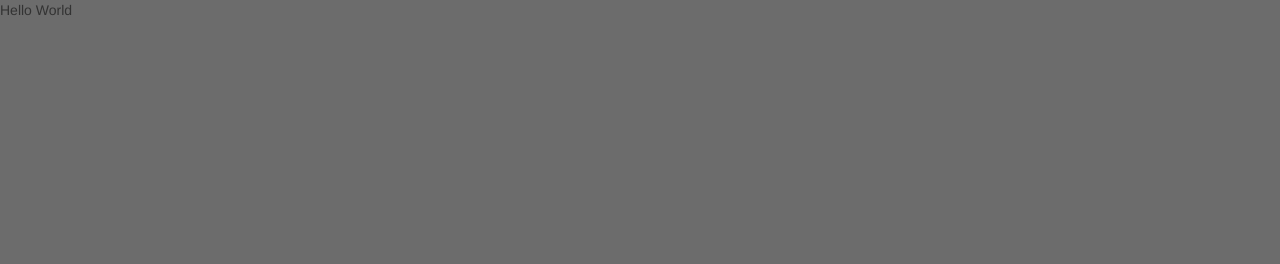
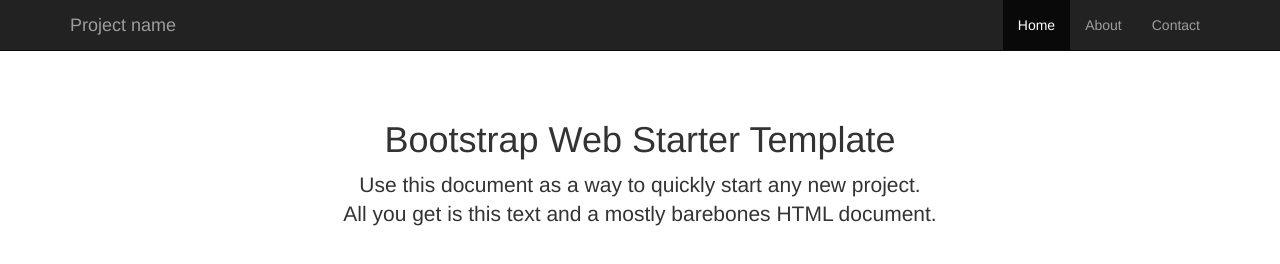
Before and after one commit to vanivytla/bootstrap-web-starter, a plain HTML site: page index.html in a window 1280 px wide. Drawn offline with nearby package versions, Linux system fonts and the light colour scheme.

Commit message:
Modified Index Template and added .gitignore to exclude .sass-cache/

```diff
--- a/assets/sass/_bootstrap-variables.scss
+++ b/assets/sass/_bootstrap-variables.scss
@@ -27,7 +27,7 @@
 
 //** Background color for `<body>`.
 // $body-bg:               #fff
-$body-bg:               #6c6c6c;
+//$body-bg:               #6c6c6c;
 
 //** Global text color on `<body>`.
 // $text-color:            $gray-dark
--- a/assets/sass/_home.scss
+++ b/assets/sass/_home.scss
@@ -0,0 +1,5 @@
+.start-template{
+
+	text-align : center;
+	padding-top : 100px;
+}
--- a/assets/sass/_overrides.scss
+++ /dev/null
@@ -1,5 +0,0 @@
-home{
-
-	color : #ff0000;
-	background :$body-bg;
-}
--- a/assets/sass/custom.scss
+++ b/assets/sass/custom.scss
@@ -5,3 +5,4 @@
 
 
 @import "overrides";
+@import "home";
--- a/index.html
+++ b/index.html
@@ -31,14 +31,55 @@
 </head>
 
 <body>
-Hello World
+<nav class="navbar navbar-inverse navbar-fixed-top">
+      <div class="container">
+        <div class="navbar-header">
+          <button type="button" class="navbar-toggle collapsed" data-toggle="collapse" data-target="#navbar" aria-expanded="false" aria-controls="navbar">
+            <span class="sr-only">Toggle navigation</span>
+            <span class="icon-bar"></span>
+            <span class="icon-bar"></span>
+            <span class="icon-bar"></span>
+          </button>
+          <a class="navbar-brand" href="#">Project name</a>
+        </div>
+        <div id="navbar" class="collapse navbar-collapse">
+          <ul class="nav navbar-nav navbar-right">
+            <li class="active"><a href="#">Home</a></li>
+            <li><a href="#about">About</a></li>
+            <li><a href="#contact">Contact</a></li>
+          </ul>
+        </div><!--/.nav-collapse -->
+      </div>
+ </nav>
+
+<div class="container">
+	<div class="row">
+      <div class="col-sm-12">
+      	<div class="start-template">
+	        <h1>Bootstrap Web Starter Template</h1>
+	        <p class="lead">Use this document as a way to quickly start any new project.<br> All you get is this text and a mostly barebones HTML document.</p>
+    	</div>
+      </div>
+     <div>
+
+</div>
+
+
+
+
 
  <!-- Javascripts placed at the end of the document to load faster  -->
 
  <script src="//ajax.googleapis.com/ajax/libs/jquery/1.11.2/jquery.min.js"></script>
  <script>window.jQuery || document.write('<script src="assets/js/vendor/jquery-1.11.2.min.js"><\/script>')</script>
 
+
+<script src="assets/js/bootstrap.min.js"></script>
+
+
  <script src="assets/js/owl.carousel.min.js"></script>
+
+
  <script src="assets/js/wow.min.js"></script>
 
 </body>
```
Also changed, not shown: assets/css/bootstrap.css, assets/css/custom.css, 1 other file.
